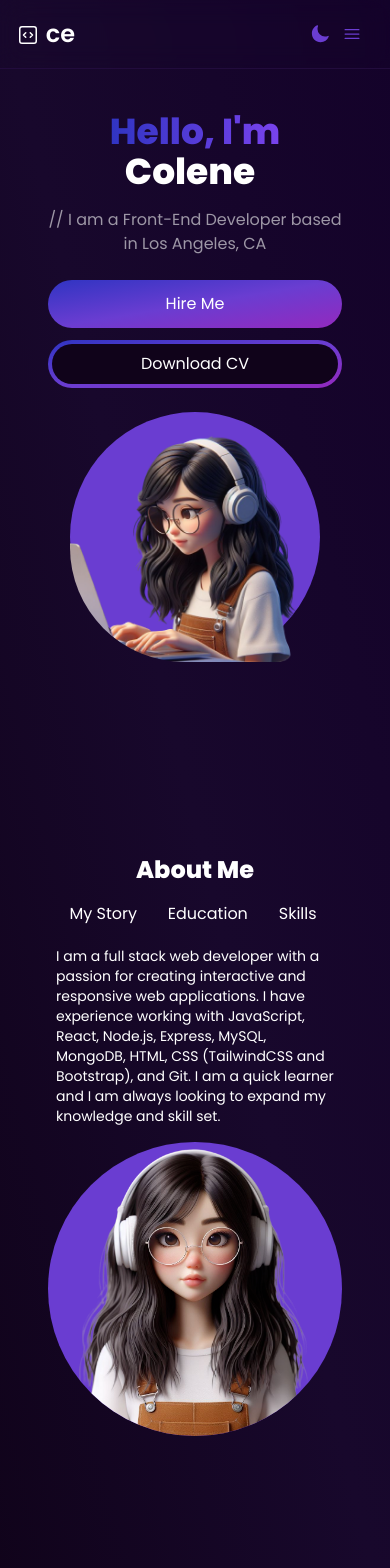
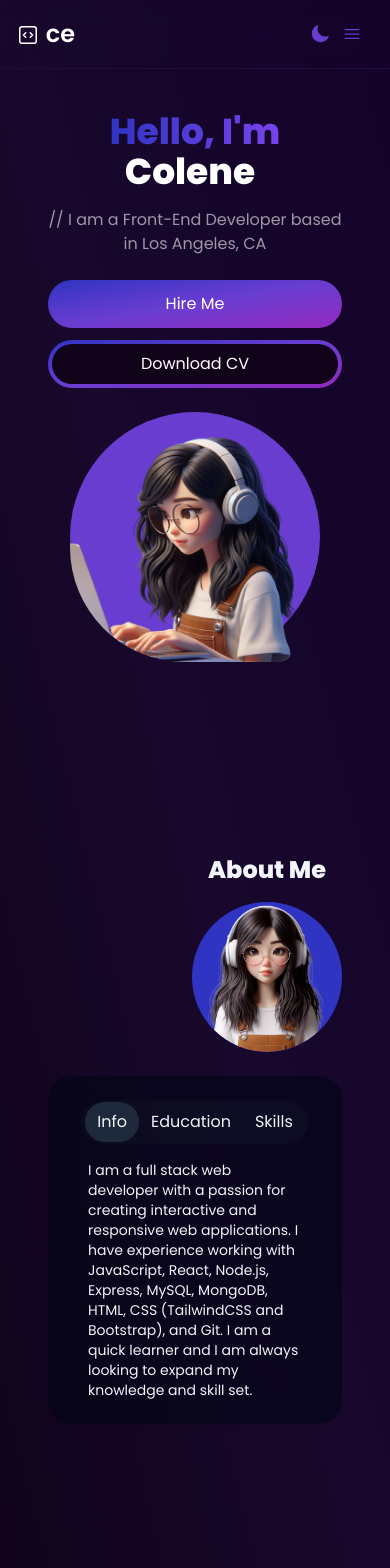
Before and after one commit to encarnac/portfolio, a React (Vite) app: page / in a window 390 px wide. Shown: the top 1568 px of the page. Built offline with nearby package versions, Linux system fonts and the light colour scheme.

Commit message:
Finalized container responsiveness, added tab bar, and created chat tail decoration

```diff
--- a/src/components/AboutSection.jsx
+++ b/src/components/AboutSection.jsx
@@ -1,5 +1,6 @@
+import { useState } from "react";
+import { motion } from "framer-motion";
 import AboutPhoto from "../assets/about-pfp.png";
-import { motion } from "framer-motion";
 
 const motionVariants = (direction) => {
   return {
@@ -9,6 +10,8 @@ const motionVariants = (direction) => {
 };
 
 const AboutSection = ({ setSelectedPage }) => {
+  const [tab, setTab] = useState("info");
+
   return (
     <motion.div
       initial="hidden"
@@ -19,32 +22,45 @@ const AboutSection = ({ setSelectedPage }) => {
     >
       <div
         id="about"
-        className="md:grid-rows-8 mb-48 grid grid-flow-row grid-cols-1 items-stretch justify-items-center gap-x-0 gap-y-4 md:grid-cols-12 md:justify-items-stretch md:px-28"
+        className="mb-48 items-start justify-items-center gap-x-8 md:grid md:grid-cols-12"
       >
-        <div className="px-2 md:col-span-7 md:row-span-1">
-          <h1 className="text-2xl font-extrabold dark:text-white md:text-3xl">
+        <div className="col-span-3 flex flex-col items-center gap-y-4 justify-self-end">
+          <h2 className="text-start text-2xl font-extrabold text-slate-700 dark:text-slate-100 md:text-3xl">
             About Me
-          </h1>
+          </h2>
+          <div className="size-[150px] relative overflow-clip rounded-full bg-[#F38BBB] pt-12 dark:bg-[#3034C2]">
+            <img
+              src={AboutPhoto}
+              className="absolute inset-x-0 bottom-0 rounded-full"
+            />
+          </div>
         </div>
 
-        <div className="md:row-span-8 order-last place-self-center md:order-first md:col-span-5">
-          <div className="h-fill relative max-w-[300px] overflow-clip rounded-full bg-[#ad99db] dark:bg-[#6a3dd1]">
-            <img src={AboutPhoto} />
-          </div>
-        </div>
-        <div className="md:row-span-7 place-self-stretch px-2 dark:text-white md:col-span-7">
-          <div className="mb-4 flex flex-row justify-start">
-            <button className="mr-1 grow pb-1 hover:border-b-2 hover:border-b-[#3034C2] md:text-start">
-              My Story
+        <div className="col-span-9 mt-6 flex h-full max-w-2xl flex-col items-center gap-y-2 rounded-3xl bg-slate-200/90 px-2 py-6 shadow-sm backdrop-blur-lg dark:bg-slate-950/60 md:mt-0 md:before:absolute md:before:-left-[0.93rem] md:before:top-[40%] md:before:h-0 md:before:w-0 md:before:border-y-[10px] md:before:border-r-[15px] md:before:border-y-[#fff]/[.01] md:before:border-r-slate-200 md:before:border-opacity-70 md:before:content-[''] dark:md:before:border-y-[#000]/[.01] dark:md:before:border-r-slate-950/60">
+          <div
+            role="tablsit"
+            aria-label="tabs"
+            className="shadow-900/20 relative flex h-11 w-max flex-row items-center rounded-full bg-slate-900/10 px-1 text-slate-800 shadow-inner transition dark:bg-slate-800/20 dark:text-slate-100 md:mx-0"
+          >
+            <button
+              role="tab"
+              aria-selected="true"
+              className="h-10 rounded-full bg-slate-100 px-3 dark:bg-slate-800"
+            >
+              <span className="">Info</span>
             </button>
-            <button className="mr-1 grow pb-1 hover:border-b-2 hover:border-b-[#3034C2] md:text-start">
-              Education
+            <button
+              role="tab"
+              aria-selected="false"
+              className="rounded-full px-3"
+            >
+              <span className=""> Education</span>
             </button>
-            <button className="mr-1 grow pb-1 hover:border-b-2 hover:border-b-[#3034C2] md:text-start">
-              Skills
+            <button className="h-10 rounded-full px-3">
+              <span className="">Skills</span>
             </button>
           </div>
-          <p className="mt-2 text-sm lg:text-base">
+          <p className="mt-2 px-8 text-sm text-slate-800 dark:text-slate-100 lg:text-base">
             I am a full stack web developer with a passion for creating
             interactive and responsive web applications. I have experience
             working with JavaScript, React, Node.js, Express, MySQL, MongoDB,
```
